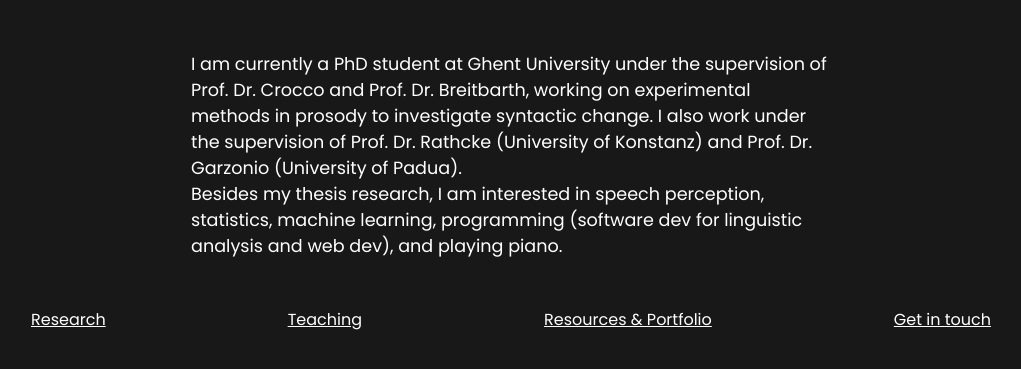
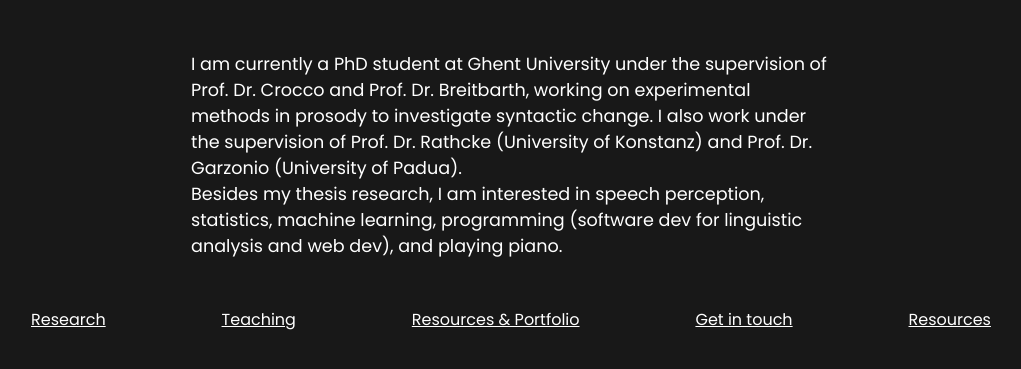
Before and after one commit to gmagistr/gmagistr.github.io, a plain HTML site: page index.html in a window 1280 px wide. Shown: the part 1069-1438 px from the top of the page, without its empty margins (129-1150 px from the left). Drawn offline with nearby package versions, Linux system fonts and the light colour scheme; a script that the page names is missing.

Commit message:
Update index.html

```diff
--- a/index.html
+++ b/index.html
@@ -49,6 +49,7 @@
   <a class="nav-link active" href="#">Teaching</a>
   <a class="nav-link active" href="#">Resources & Portfolio</a>
   <a class="nav-link active" href= "#">Get in touch</a>
+  <a class="nav-link active" href="https://github.com/gmagistr/gmagistr.github.io/raw/main/Images_DUF.zip">Resources</a>
 
 </nav>
 
```
